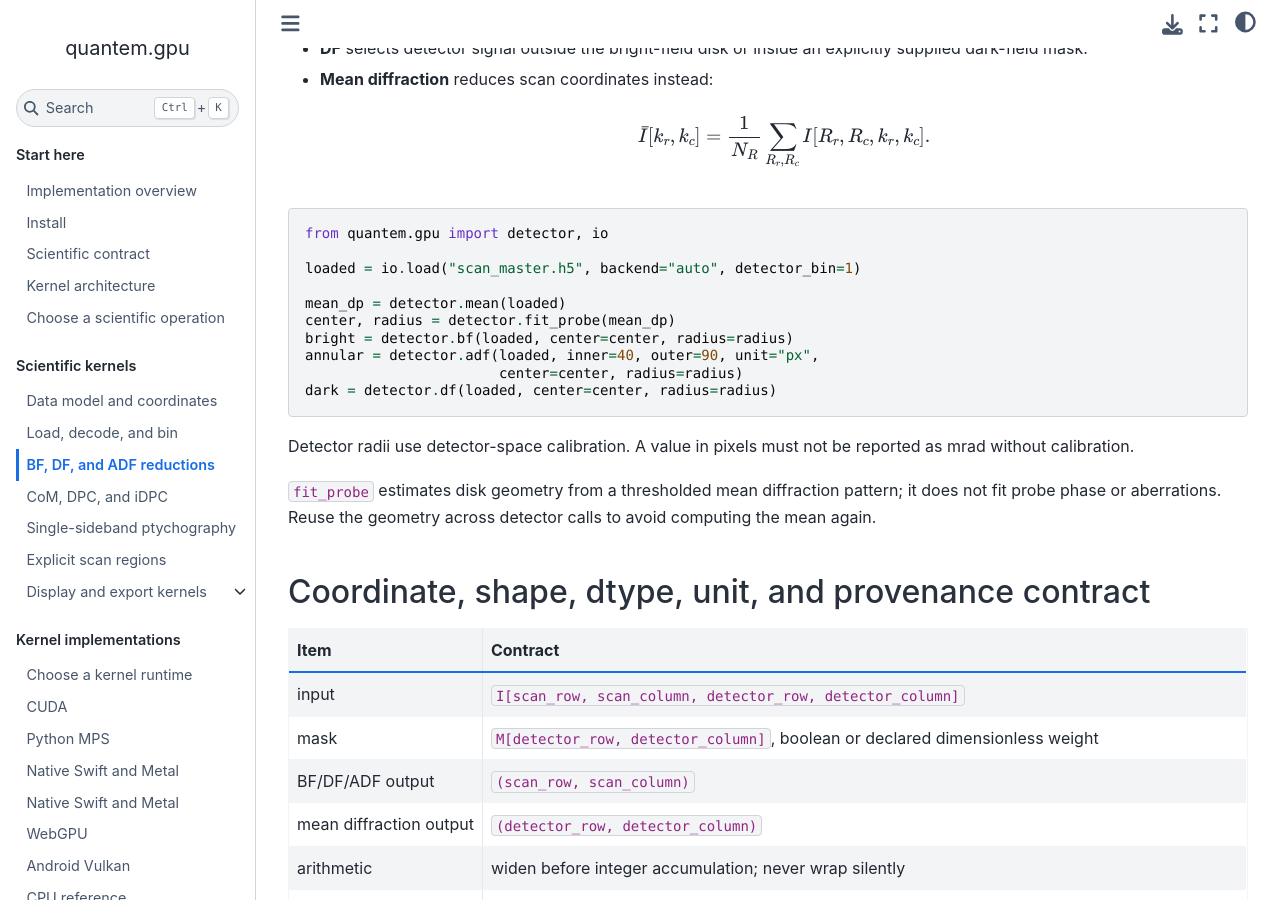
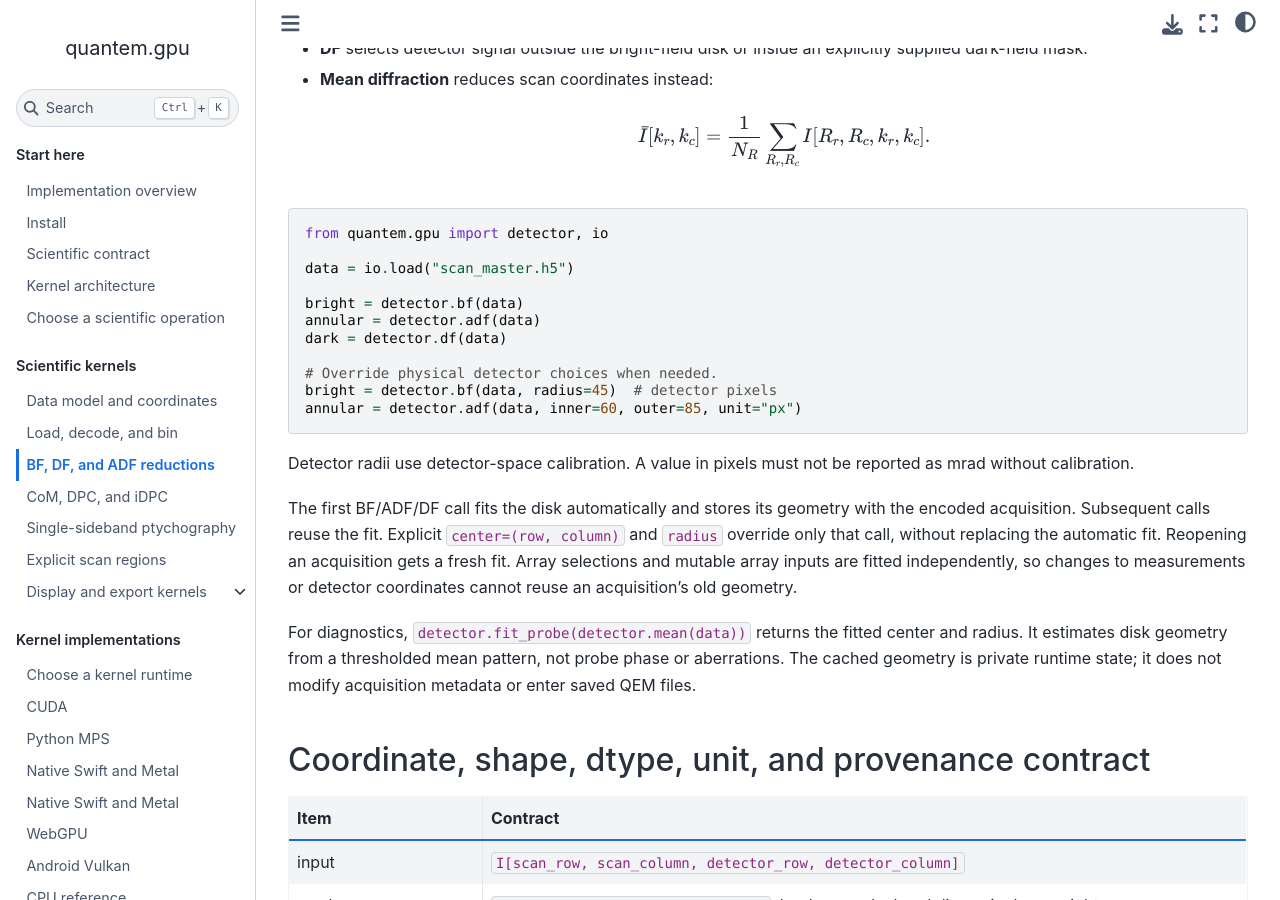
Before and after one commit to bobleesj/quantem.gpu, a Jupyter Book: the page built from docs/kernels/virtual-detectors.md, in a window 1280 px wide and 900 px high, scrolled down 502 px. Built offline with Jupyter Book 1.0.4 settings and Sphinx 7.4.7 and the Sphinx Book theme 1.1.4, drawn with Linux system fonts in a browser that asks for light colours.

Commit message:
perf: reuse automatic detector geometry for encoded acquisitions

````diff
--- a/docs/kernels/virtual-detectors.md
+++ b/docs/kernels/virtual-detectors.md
@@ -32,22 +32,31 @@ The result keeps the full scan shape. Array order remains
 ```python
 from quantem.gpu import detector, io
 
-loaded = io.load("scan_master.h5", backend="auto", detector_bin=1)
+data = io.load("scan_master.h5")
 
-mean_dp = detector.mean(loaded)
-center, radius = detector.fit_probe(mean_dp)
-bright = detector.bf(loaded, center=center, radius=radius)
-annular = detector.adf(loaded, inner=40, outer=90, unit="px",
-                       center=center, radius=radius)
-dark = detector.df(loaded, center=center, radius=radius)
+bright = detector.bf(data)
+annular = detector.adf(data)
+dark = detector.df(data)
+
+# Override physical detector choices when needed.
+bright = detector.bf(data, radius=45)  # detector pixels
+annular = detector.adf(data, inner=60, outer=85, unit="px")
 ```
 
 Detector radii use detector-space calibration. A value in pixels must not be
 reported as mrad without calibration.
 
-`fit_probe` estimates disk geometry from a thresholded mean diffraction
-pattern; it does not fit probe phase or aberrations. Reuse the geometry across
-detector calls to avoid computing the mean again.
+The first BF/ADF/DF call fits the disk automatically and stores its geometry
+with the encoded acquisition. Subsequent calls reuse the fit. Explicit
+`center=(row, column)` and `radius` override only that call, without replacing
+the automatic fit. Reopening an acquisition gets a fresh fit. Array selections
+and mutable array inputs are fitted independently, so changes to measurements
+or detector coordinates cannot reuse an acquisition's old geometry.
+
+For diagnostics, `detector.fit_probe(detector.mean(data))` returns the fitted
+center and radius. It estimates disk geometry from a thresholded mean
+pattern, not probe phase or aberrations. The cached geometry is private runtime
+state; it does not modify acquisition metadata or enter saved QEM files.
 
 ## Coordinate, shape, dtype, unit, and provenance contract
 
````
Also changed, not shown: CHANGELOG.md (+5 -0 lines), README.md (+34 -16 lines), docs/api/io.md (+8 -9 lines), 3 other files.
